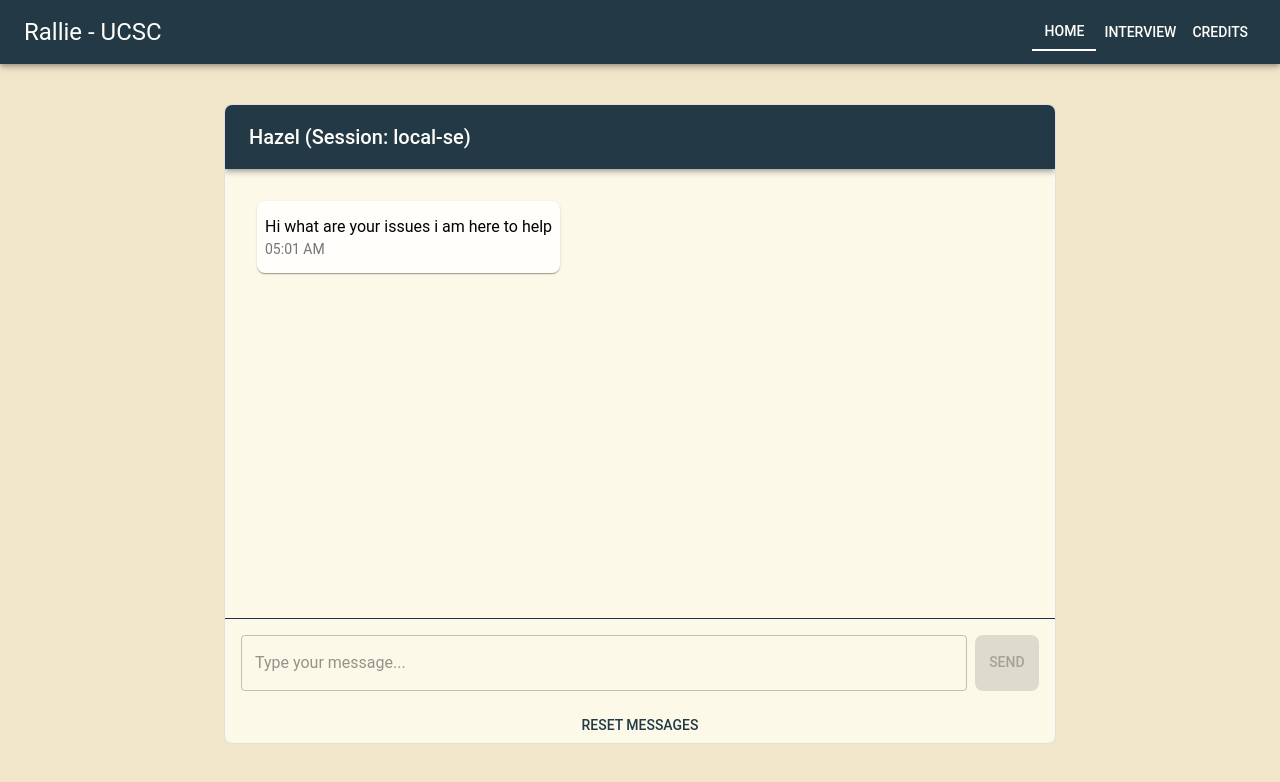
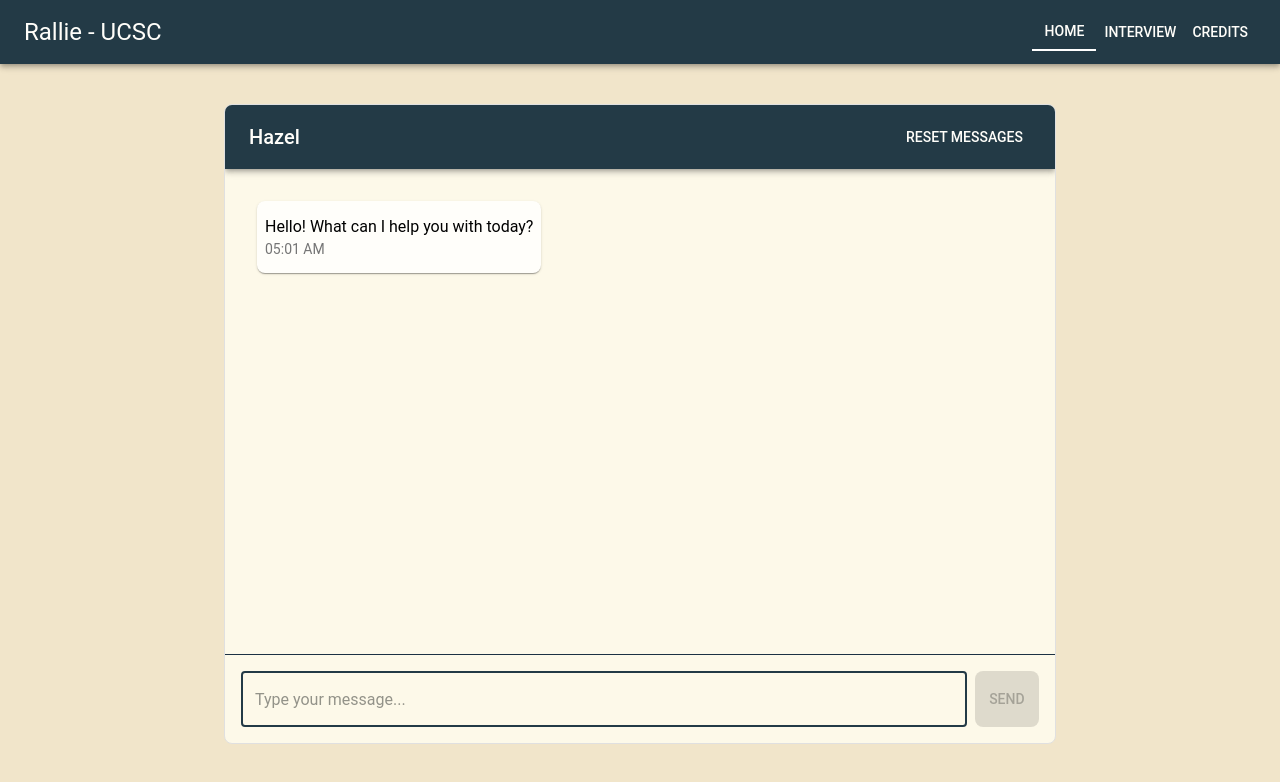
Before and after one commit to aidanjmaldonado/cruzhacks-2025, a React (Vite) app in the folder frontend/: page / in a window 1280 px wide. Shown: the top 782 px of the page. Built offline with nearby package versions, Linux system fonts and the light colour scheme.

Commit message:
quality of life

```diff
--- a/frontend/src/Common/ChatWindow.jsx
+++ b/frontend/src/Common/ChatWindow.jsx
@@ -30,10 +30,20 @@ const ChatWindow = ({
   additionalButtons = [],
 }) => {
   const messagesEndRef = useRef(null);
+  const inputRef = useRef(null);
 
   useEffect(() => {
     messagesEndRef.current?.scrollIntoView({ behavior: 'smooth' });
   }, [messages]);
+  useEffect(() => {
+    if (!isSending) {
+      inputRef.current?.focus();
+    }
+  }, [isSending]);
+
+  useEffect(() => {
+    inputRef.current?.focus();
+  }, []);
 
   if (error) {
     return (
@@ -72,13 +82,20 @@ const ChatWindow = ({
       }}
       >
         <AppBar position="static" color="primary">
-          <Toolbar>
-          <Typography variant="h6">
-            {name ? `Chat with ${name}` : 'Hazel'} (Session: {sessionId.slice(0, 8)})
-          </Typography>
-
+          <Toolbar sx={{ display: 'flex', justifyContent: 'space-between' }}>
+            <Typography variant="h6">
+              {name ? `Chat with ${name}` : 'Hazel'}
+            </Typography>
+            <Box sx={{ display: 'flex', gap: 1 }}>
+              {additionalButtons.map((button, index) => (
+                <Button key={index} color="inherit" onClick={button.onClick}>
+                  {button.label}
+                </Button>
+              ))}
+            </Box>
           </Toolbar>
         </AppBar>
+
         {error && (
           <Typography color="error" sx={{ p: 2 }}>
             {error}
@@ -135,6 +152,7 @@ const ChatWindow = ({
         <Divider />
         <Box sx={{ p: 2, display: 'flex', gap: 1 }}>
           <TextField
+            inputRef={inputRef}
             fullWidth
             variant="outlined"
             placeholder="Type your message..."
@@ -159,11 +177,6 @@ const ChatWindow = ({
             {isSending ? 'Sending...' : 'Send'}
           </Button>
         </Box>
-        {additionalButtons.map((button, index) => (
-          <Button key={index} onClick={button.onClick}>
-            {button.label}
-          </Button>
-        ))}
       </Box>
     )
   );
--- a/frontend/src/Interview.jsx
+++ b/frontend/src/Interview.jsx
@@ -96,7 +96,7 @@ const StandardChat = () => {
         isSending={isSending}
         additionalButtons={[
           {
-            label: 'Clear Cache',
+            label: 'change user',
             onClick: handleClearLocal,
           },
         ]}
--- a/frontend/src/User.jsx
+++ b/frontend/src/User.jsx
@@ -25,7 +25,7 @@ const LocalChat = () => {
     setMessages(updatedMessages);
 
     // Call API with the full updated message list
-    const res = await api.submitAnswerPrompt(updatedMessages, sessionId);
+    const res = await api.submitAnswerPrompt(updatedMessages);
     console.log(res);
 
     // Add the bot's response
@@ -41,7 +41,7 @@ const LocalChat = () => {
   useEffect(() => {
     setMessages([
       {
-        text: 'Hi what are your issues i am here to help',
+        text: 'Hello! What can I help you with today?',
         sender: 'Hazel',
         timestamp: new Date().toLocaleTimeString([], { hour: '2-digit', minute: '2-digit' }),
       }
@@ -75,7 +75,7 @@ const LocalChat = () => {
   const handleResetMessages = () => {
     setMessages([
       {
-        text: 'Hi what are your issues i am here to help',
+        text: 'Hello! What can I help you with today?',
         sender: 'Hazel',
         timestamp: new Date().toLocaleTimeString([], { hour: '2-digit', minute: '2-digit' }),
       }
```
